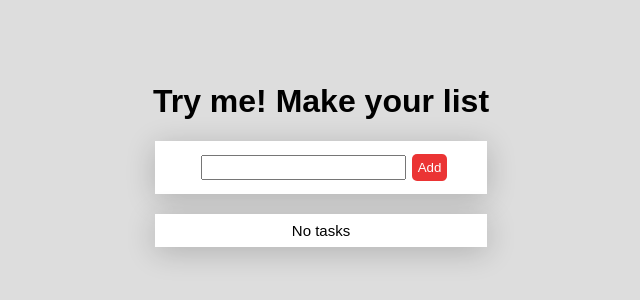
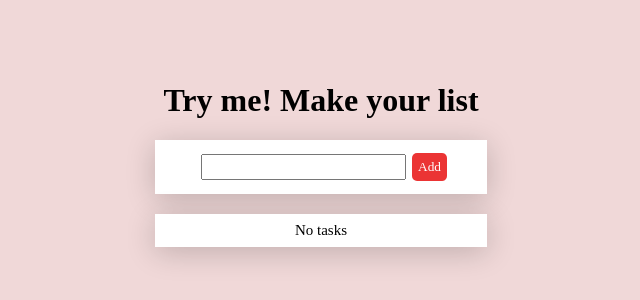
Before and after one commit to Emilia-Guadalupe/To-Do-List-App, a React (Create React App) app: page / in a window 1280 px wide. Shown: the part 236-536 px from the top of the page, without its empty margins (319-959 px from the left). Built offline with nearby package versions, Linux system fonts and the light colour scheme.

Commit message:
Styling up!

```diff
--- a/src/App.css
+++ b/src/App.css
@@ -1,5 +1,5 @@
 html {
-    background: #ddd;
+    background: rgb(240, 216, 216);
     height: 100%;
     display: flex;
 }
--- a/src/Components/Checkbox/checkStyles.scss
+++ b/src/Components/Checkbox/checkStyles.scss
@@ -54,14 +54,4 @@ label {
     padding: 1%;
     margin: 0.5%;
     align-items: center;
-&::before {
-    position: absolute;
-    content: attr(data-content);
-    color: $lightgray;
-    clip-path: polygon(0 0, 0 0, 0% 100%, 0 100%);
-    text-decoration: line-through;
-    text-decoration-thickness: 3px;
-    text-decoration-color: $black;
-    transition: clip-path 200ms cubic-bezier(0.25, 0.46, 0.45, 0.94);
-    }
 }
--- a/src/Components/FormToDo/formStyles.css
+++ b/src/Components/FormToDo/formStyles.css
@@ -1,22 +1,25 @@
 .list-title {
     font-size: 2rem;
     color: black;
+    font-family: 'Sniglet', cursive;
 }
 
 .todo-list {
     background: #fff;
     font-size: 15px;
+    font-family: 'Sniglet', cursive;
     max-width: 300px;
     margin: auto;
     margin-bottom: 20px;
     padding: 8px 16px;
     box-shadow: 0 5px 30px rgba(0, 0, 0, 0.2);
-    }
+}
 
 .text {
     margin: 2%;
     padding: 1%;
     width: 65%;
+    font-family: 'Sniglet', cursive;
 }
 
 .button-pink {
@@ -27,4 +30,5 @@
     border: none;
     border-radius: 5px;
     cursor: pointer;
+    font-family: 'Sniglet', cursive;
 }
--- a/src/Components/TaskList/taskList.css
+++ b/src/Components/TaskList/taskList.css
@@ -1,4 +1,4 @@
-.button-blue {
+.button-red {
     padding: 2.5%;
     background-color: #eb3434;
     color: white;
@@ -7,4 +7,5 @@
     border: none;
     cursor: pointer;
     width: 8rem;
+    font-family: 'Sniglet', cursive;
 }
```
